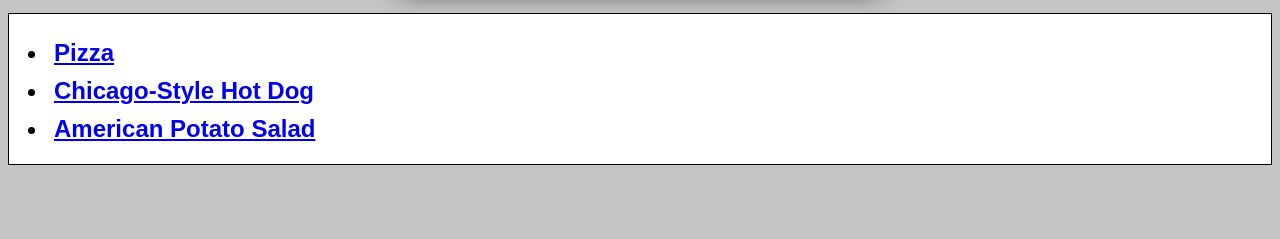
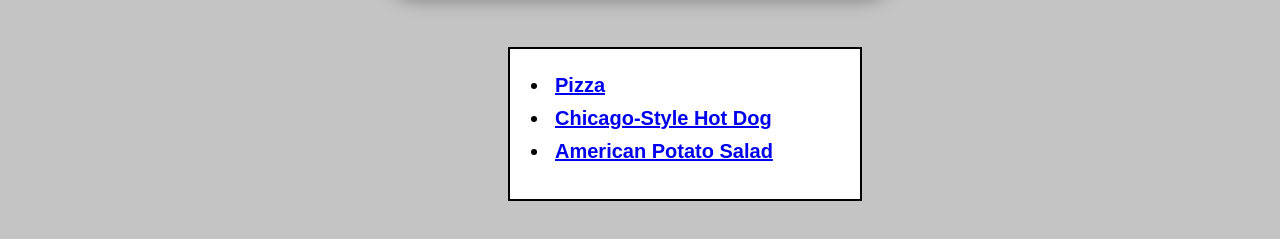
Before and after one commit to LeoGithub0/leosomanutri.github.io-odin-recipes, a plain HTML site: page index.html in a window 1280 px wide. Shown: the part 497-736 px from the top of the page. Drawn offline with Linux system fonts and the light colour scheme.

Commit message:
Add files via upload

```diff
--- a/recipes.css
+++ b/recipes.css
@@ -11,29 +11,35 @@ h1 {
     display: block;
     margin:auto;
     border-radius: 25px;
-    width: min(70%, 500px);
+    width: min(60%, 500px);
     box-shadow: 0px 0px 20px rgba(0, 0, 0, 0.479);
 }
 
 
 #contents {
-    margin-top: 1rem;
+
+    margin-left: 500px;
+    margin-top: 50px;
+    margin-bottom: 100px;
     height: 150px;
-    border: 1px solid black;
+    border: 2px solid black;
     text-align: left;
     border-color: #000000;
     background-color: rgb(255, 255, 255);
+    width: 350px;
+    inline-size: 350px;
+
 }
 
 .recipe {
         padding: 5px;
-        font-size: larger;
+
 }
 
 body {
     font-weight: bold;
     font-size: 20px;
     font-family: Arial, Helvetica, sans-serif;
-    text-align: left;
+    margin: left 44px;
     background: linear-gradient(180deg, #c4c4c4, #c4c4c4);
 }
```
